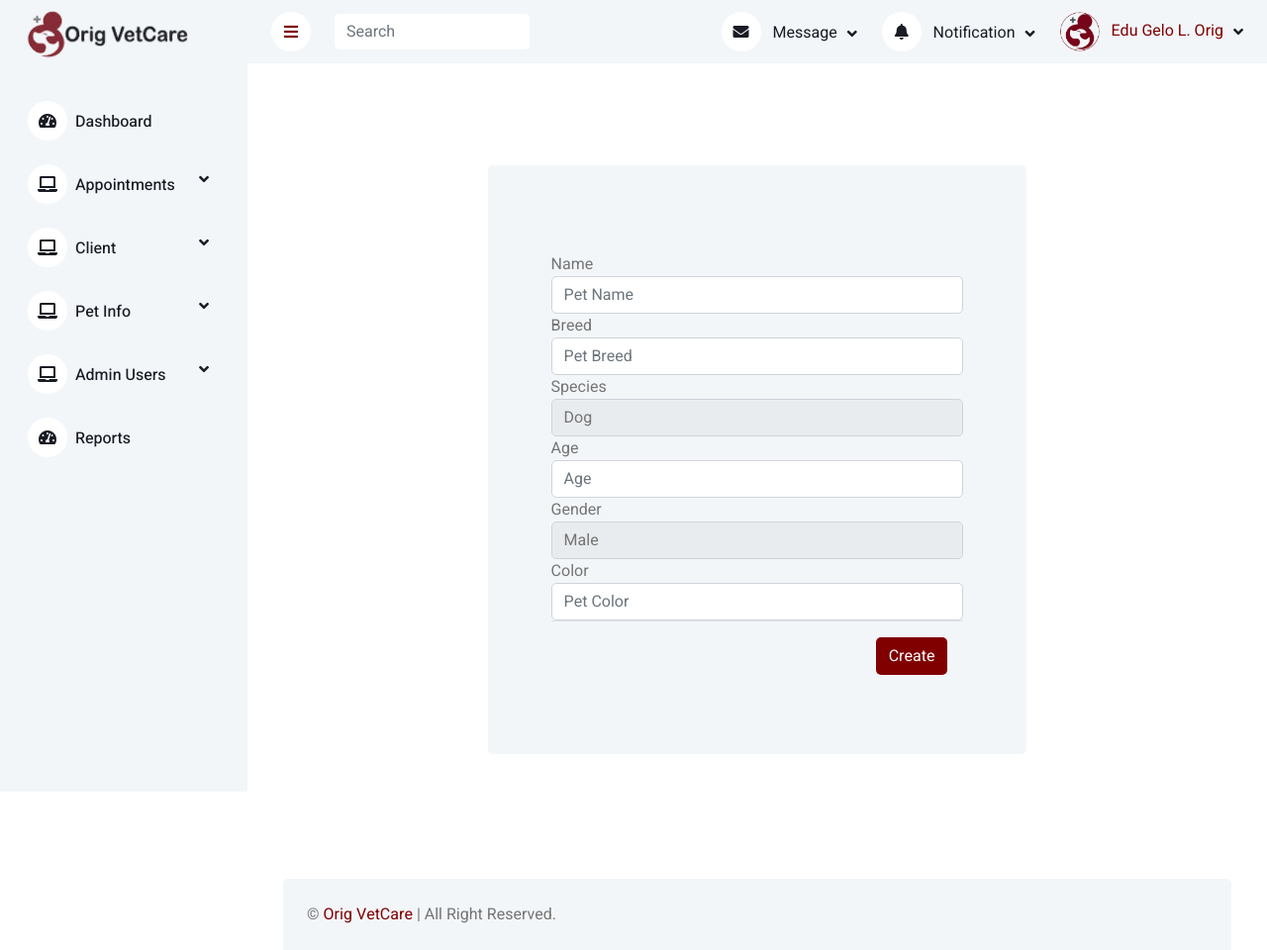
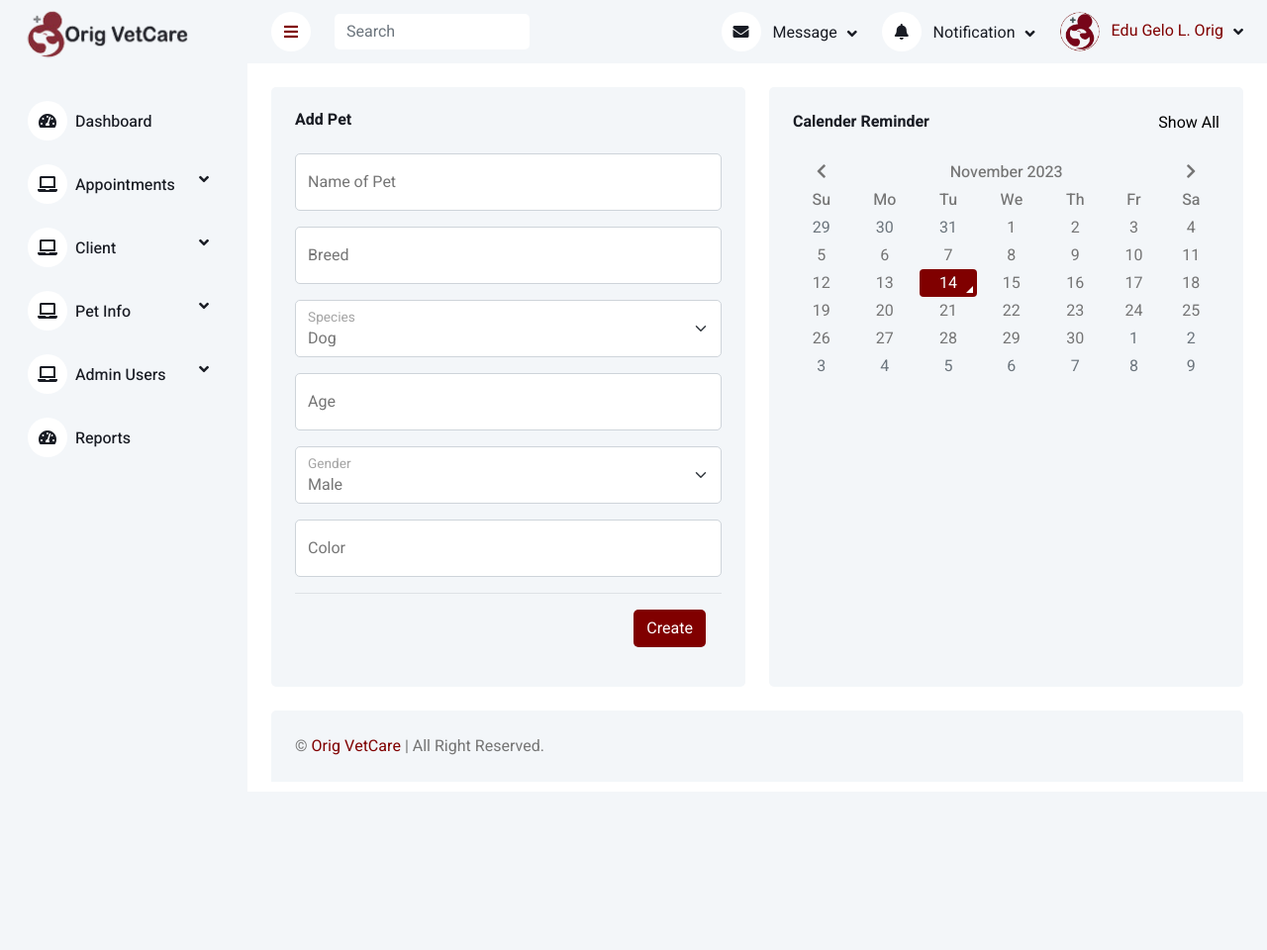
Before and after one commit to SBJustine/Orig-VetCare, a CodeIgniter app: page /Dog_Vac/index.php/add_pet in a window 1280 px wide. Shown: the whole page at 99% size. After the commit the page ends 763 px from the top, so only its background shows below. Run offline with CodeIgniter, Linux system fonts and the light colour scheme; the visitor is signed in with stand-in values (Sample User, id 1); some libraries are stand-ins or nearby versions.

Commit message:
updated registration form

```diff
--- a/application/views/backend/page/add_pet.php
+++ b/application/views/backend/page/add_pet.php
@@ -1,100 +1,59 @@
+ <!-- Form Start -->
+ <div class="container-fluid pt-4 px-4">
+                <div class="row g-4">
+                    <div class="col-sm-12 col-xl-6">
+                        <div class="bg-light rounded h-100 p-4">
+                            <h6 class="mb-4">Add Pet</h6>
+                            <form action="<?= base_url() ?>index.php/add_pet" method="post">
+                            <div class="form-floating mb-3">
+                                <input type="" name="pet_name" class="form-control" id="pet_name"
+                                    placeholder="">
+                                <label for="floatingInput">Name of Pet</label>
+                            </div>
 
-        <!-- Sign Up Start -->
-        <div class="container-fluid">
-        <div class="row h-100 align-items-center justify-content-center" style="min-height: 100vh;">
-            <div class="col-12 col-sm-10 col-md-10 col-lg-8 col-xl-7"> <!-- Adjusted column width for wider form -->
-                <div class="bg-light rounded p-4 p-sm-5 my-4 mx-3">
-                <div class="card-body">
-
-                <label style="color: red;"><?= $this->session->flashdata('msg_settings_error');?></label>
-                    <label style="color: green;"><?= $this->session->flashdata('msg_settings');?></label>
-                    <div class="table-responsive">
-                <!-- Your registration form goes here -->
-                <form action="<?= base_url() ?>index.php/add_pet" method="post">
-
-            <div class="form-group">
-                <label class="control-label">Name</label>
-                <input name="pet_name" class="form-control"  id="pet_name" placeholder="Pet Name" type="text" required>
-                <!-- <div class="invalid-feedback">
-                    Please enter your full name.
+                            <div class="form-floating mb-3">
+                                <input type="" name="pet_breed" class="form-control" id="pet_breed"
+                                    placeholder="">
+                                <label for="floatingInput">Breed</label>
+                            </div>
+                            <!-- <div class="form-floating mb-3">
+                                <input type="password" class="form-control" id="floatingPassword"
+                                    placeholder="Password">
+                                <label for="floatingPassword">Password</label>
                             </div> -->
-            </div>
-            <!-- <div class="form-group">
-                <label class="control-label">Breed</label>
-                <select name="pet_breed" id="pet_breed" class="form-control" required>
-                    <option value="Dobberman">Dobberman</option>
-                    <option value="Husky">Husky</option>
-                </select>
-                 <div class="invalid-feedback">
-                    Please select your status.
-                </div>
-            </div> -->
-            <div class="form-group">
-                <label class="control-label">Breed</label>
-                <input name="pet_breed" class="form-control"  id="pet_breed" placeholder="Pet Breed" type="text" required>
-                <!-- <div class="invalid-feedback">
-                    Please enter your full name.
-                </div> -->
-            </div>
-            <div class="form-group">
-                <label class="control-label">Species</label>
-                <select name="pet_species" id="pet_species" class="form-control" required>
+                            <div class="form-floating mb-3">
+                                <select class="form-select" name="pet_species" id="pet_species"
+                                    aria-label="Floating label select example">
                                     <option value="Dog">Dog</option>
                                     <option value="Cat">Cat</option>
                                 </select>
-                <!-- <div class="invalid-feedback">
-                    Please select your status.
-                </div> -->
+                                <label for="vaccine">Species</label>
                             </div>
-            <div class="form-group">
-                <label class="control-label">Age</label>
-                <input name="pet_age" class="form-control"  id="pet_age" placeholder="Age" type="text" required>
-                <!-- <div class="invalid-feedback">
-                    Please enter your address.
-                </div> -->
+
+                            <div class="form-floating mb-3">
+                                <input type="" name="pet_age" class="form-control" id="pet_age"
+                                    placeholder="">
+                                <label for="floatingInput">Age</label>
                             </div>
-            <div class="form-group">
-                <label class="control-label">Gender</label>
-                <select name="pet_gender" id="pet_gender" class="form-control" required>
+
+                            <div class="form-floating mb-3">
+                                <select class="form-select" name="pet_gender" id="pet_gender"
+                                    aria-label="Floating label select example">
                                     <option value="Male">Male</option>
                                     <option value="Female">Female</option>
                                 </select>
-                <!-- <div class="invalid-feedback">
-                    Please select your status.
-                </div> -->
-            </div>
-            <!-- <div class="form-group">
-                <label class="control-label">Color</label>
-                <select name="pet_color" id="pet_pet color" class="form-control" required>
-                    <option value="Black">Black</option>
-                    <option value="White">White</option>
-                    <option value="Brown">Brown</option>
-                    <option value="Red">Red</option>
-                    <option value="Gold">Gold</option>
-                    <option value="Blue">Blue</option>
-                    <option value="Gray">Gray</option>
-                    <option value="Cream">Cream</option>
-                    <option value="Yellow">Yellow</option>
-                </select>
-                 <div class="invalid-feedback">
-                    Please select your status.
-                </div>
-            </div> -->
-            <div class="form-group">
-                <label class="control-label">Color</label>
-                <input name="pet_color" class="form-control"  id="pet_color" placeholder="Pet Color" type="text" required>
-                <!-- <div class="invalid-feedback">
-                    Please enter your full name.
-                </div> -->
+                                <label for="vaccine">Gender</label>
                             </div>
 
-
-
-            <!-- Add more registration fields as needed -->
+                            <div class="form-floating mb-3">
+                                <input type="" name="pet_color" class="form-control" id="pet_color"
+                                    placeholder="">
+                                <label for="floatingInput">Color</label>
+                            </div>
 
                             <div class="modal-footer d-flex">
                                 <style>
-
+                                    /* Custom CSS to change the button color to maroon */
                                     .btn-maroon {
                                         background-color: maroon;
                                         color: white;
@@ -105,8 +64,17 @@
                             </div>
                             </form>
                         </div>
+
+                    </div>
+
+                    <div class="col-sm-12 col-xl-6">
+                        <div class="bg-light rounded h-100 p-4">
+                        <div class="d-flex align-items-center justify-content-between mb-4">
+                                <h6 class="mb-0">Calender Reminder</h6>
+                                <a href="">Show All</a>
+                            </div>
+                            <div id="calender"></div>
                         </div>
                     </div>
                     </div>
                     </div>
-    <!-- Sign Up End -->
```
Also changed, not shown: application/views/backend/page/add_client.php (+56 -70 lines), application/views/backend/page/create_admin.php (+29 -42 lines), application/views/backend/page/trial.php (+92 -64 lines). Lines whose indentation alone changed are shown as unchanged.
